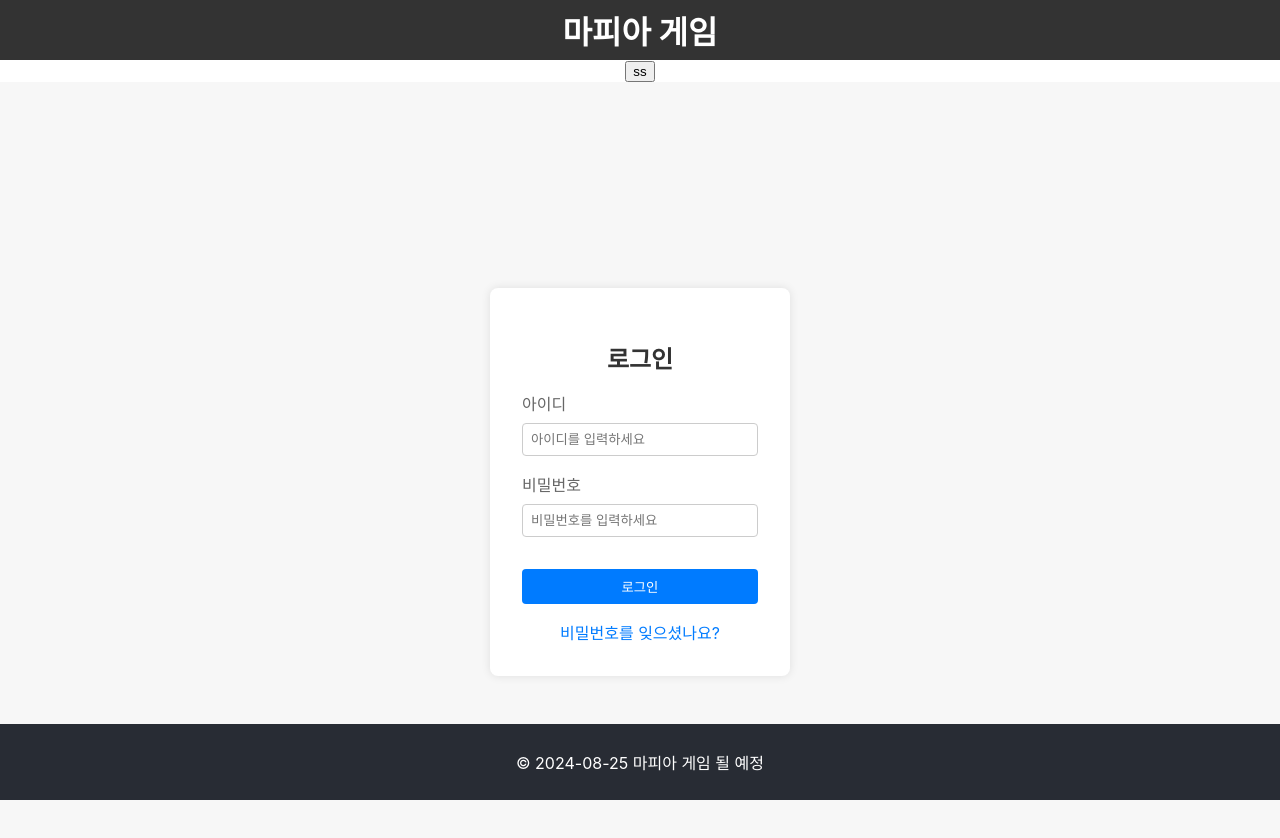
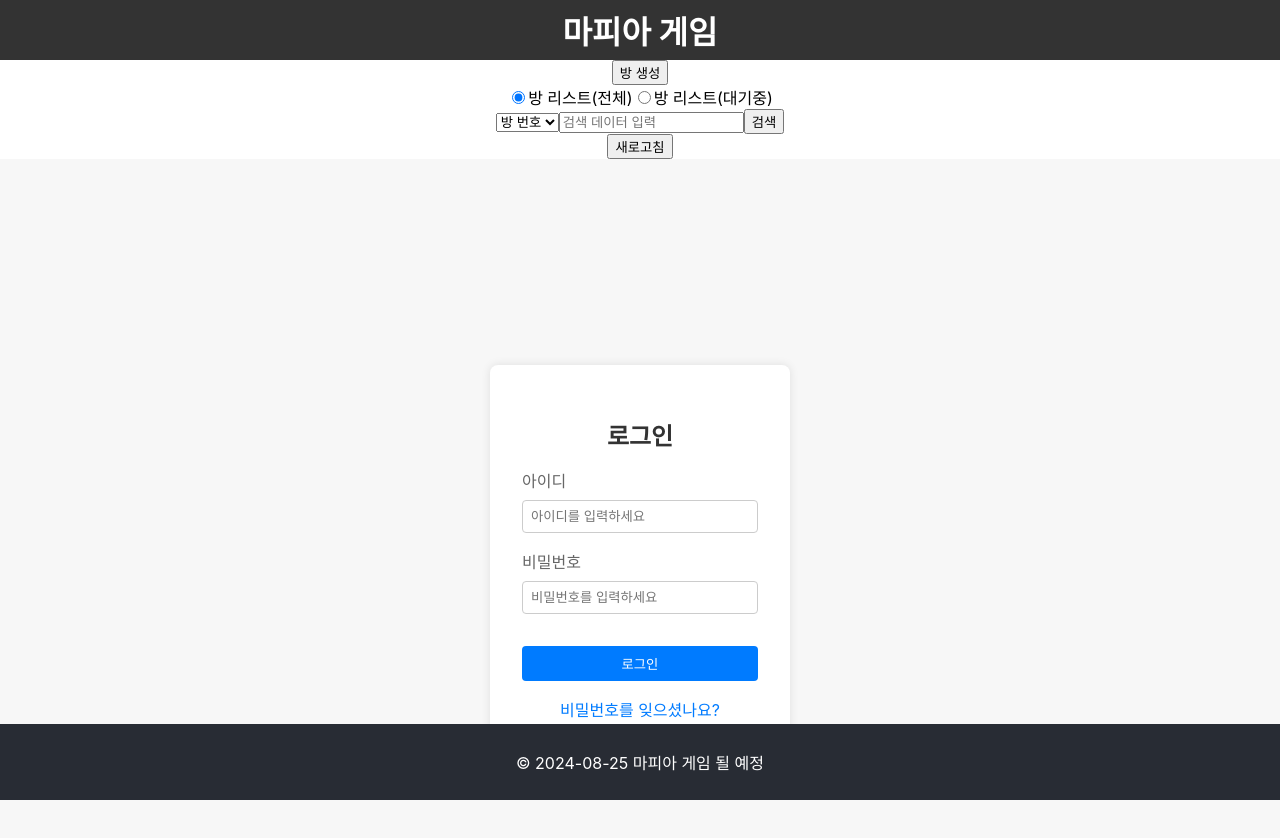
Before and after one commit to Team-Mafia-dev/mafia, a React (Create React App) app: page /login in a window 1280 px wide. Shown: the top 838 px of the page. Built offline with nearby package versions, Linux system fonts and the light colour scheme.

Commit message:
로비 서버 테스트 추가

```diff
--- a/src/components/Login/LoginPage.jsx
+++ b/src/components/Login/LoginPage.jsx
@@ -1,10 +1,10 @@
-import React from "react";
+import React, { useState } from "react";
 import LoginForm from "./LoginForm";
 import { useNavigate } from "react-router-dom";
 import { FetchData } from "../Util/FetchData";
 
 function LoginPage() {
-  const navigate = useNavigate(); //navigate 훅 가져옴
+  const navigate = useNavigate(); // navigate 훅 가져옴
 
   const handleLogin = async (userId, password) => {
     try {
@@ -14,9 +14,8 @@ function LoginPage() {
       const result = await FetchData(process.env.REACT_APP_API_LOGIN, postData);
 
       if (result.isSuccess) {
-        navigate("/robe");
-      } else {
-        alert(result.msg);
+        // navigate("/lobby");
+        alert("로그인 완료(세션갱신)");
       }
     } catch (error) {
       console.error('Fetch Error:', error);
@@ -24,18 +23,106 @@ function LoginPage() {
     }
   };
 
-  const testGetUser = async () => {
-    const postData = {roomName: "테스트입니다."};
+  // [Start] 로비 테스트
+
+  const [stateType, setStateType] = useState("0");   // 게임 시작 여부
+  const [searchType, setSearchType] = useState("0");  // 검색 타입
+  const [searchData, setSearchData] = useState("");   // 검색 입력 데이터
+
+  // 방 생성하기
+  const RegisterRoom = async () => {
+    // TODO 방 이름 파라미터로 받아서 대입시키기
+    const postData = { roomName: "테스트입니다." };
     const result = await FetchData("room/register", postData);
-    console.log(result);
-    if(result.status === 401){
-      navigate("/");
+
+    if (result.isSuccess) {
+      alert("방 생성을 완료하였습니다.");
+      // TODO 게임 화면으로 이동
     }
   };
 
+  // 게임 시작 여부로 룸 리스트 가져오기
+  const SearchIsStarted = (paramStateType) => {
+    setStateType(paramStateType);
+
+    const queryParams = new URLSearchParams();
+    queryParams.append('stateType', paramStateType);
+
+    GetRoomList(queryParams);
+  }
+
+  // 방 정보 검색으로 방 데이터 가져오기
+  const SearchRoomData = () => {
+    const queryParams = new URLSearchParams();
+    if (stateType) {
+      queryParams.append('stateType', stateType);
+    }
+    if (searchType) {
+      queryParams.append('searchType', searchType);
+    }
+    if (searchData) {
+      queryParams.append('searchData', searchData);
+    }
+    GetRoomList(queryParams);
+  }
+
+  const ReloadRoomList = () => {
+    const queryParams = new URLSearchParams();
+    queryParams.append('stateType', stateType);
+
+    GetRoomList(queryParams);
+  }
+
+  const GetRoomList = async (queryParams) => {
+    const result = await FetchData(`room/list?${queryParams}`);
+    if (result.isSuccess) {
+      console.log("방 정보 가져오기 성공");
+    }
+  }
+  // [END] 로비 테스트
+
   return (
     <>
-      <button onClick={testGetUser}>ss</button>
+      <button onClick={RegisterRoom}>방 생성</button>
+      <br />
+      <label>
+        <input
+          type="radio"
+          name="stateType"
+          value="0"
+          checked={stateType === "0"}
+          onChange={() => SearchIsStarted("0")}
+        />
+        방 리스트(전체)
+      </label>
+      <label>
+        <input
+          type="radio"
+          name="stateType"
+          value="1"
+          checked={stateType === "1"}
+          onChange={() => SearchIsStarted("1")}
+        />
+        방 리스트(대기중)
+      </label>
+      <br />
+      <select value={searchType} onChange={(e) => setSearchType(e.target.value)}>
+        <option value="0">방 번호</option>
+        <option value="1">방 이름</option>
+        {/* 필요한 타입 추가 */}
+      </select>
+
+      <input
+        type="text"
+        value={searchData}
+        onChange={(e) => setSearchData(e.target.value)}
+        placeholder="검색 데이터 입력"
+      />
+      <button onClick={SearchRoomData}>검색</button>
+      <br />
+      <button onClick={ReloadRoomList}>새로고침</button>
+
+
       <LoginForm onLogin={handleLogin} />
     </>
   );
--- a/src/components/Util/FetchData.js
+++ b/src/components/Util/FetchData.js
@@ -29,14 +29,11 @@ export const FetchData = async (
       };
     }
 
-    // 최종 옵션 병합
-    //const finalOptions = { ...defaultOptions, ...options };
-
     console.log(process.env.REACT_APP_API_BASE + url);
 
     try {
       const response = await fetch(process.env.REACT_APP_API_BASE + url, options);
-
+      console.log(response.status);
       const result = await response.json();
 
       if (!result.isSuccess) {
```
